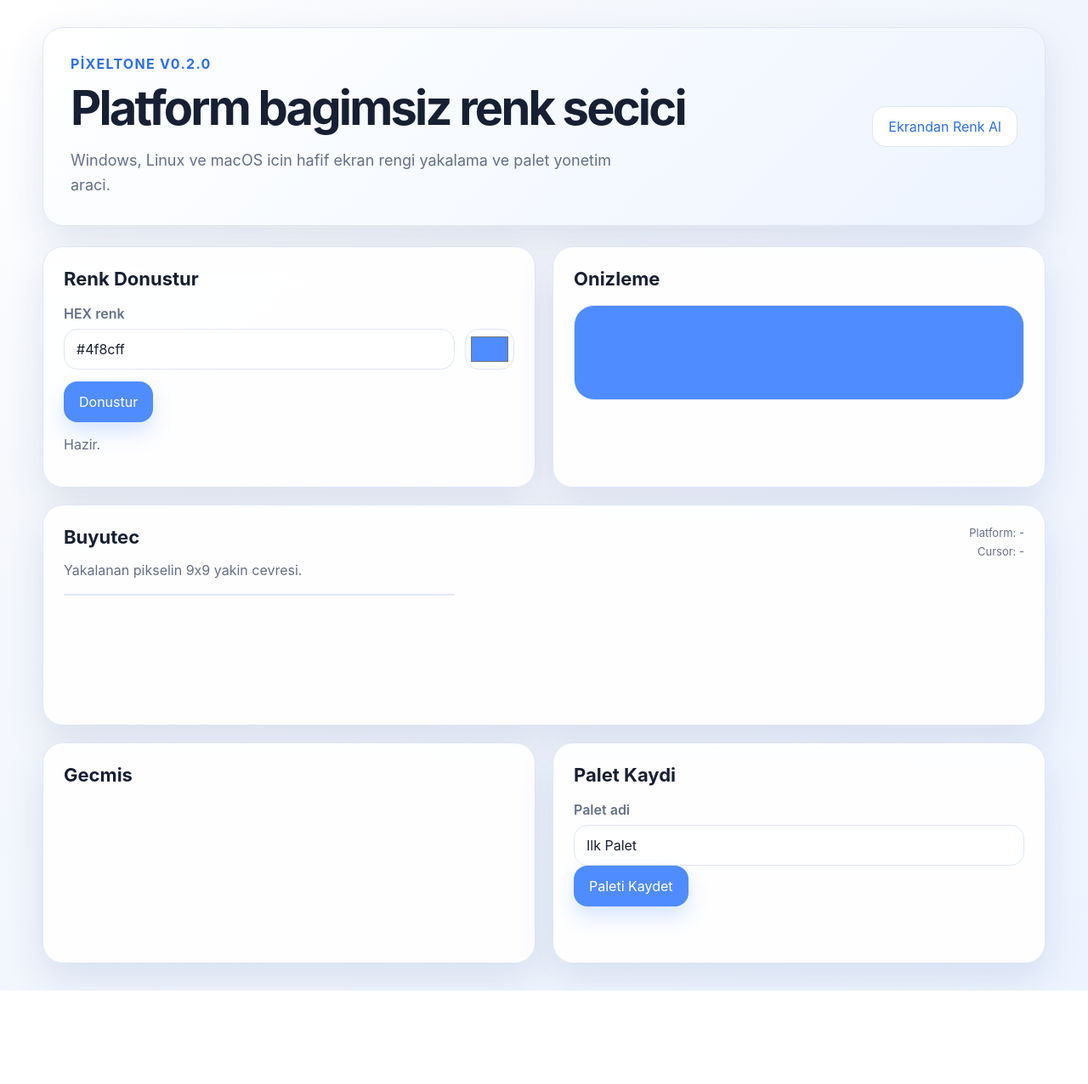
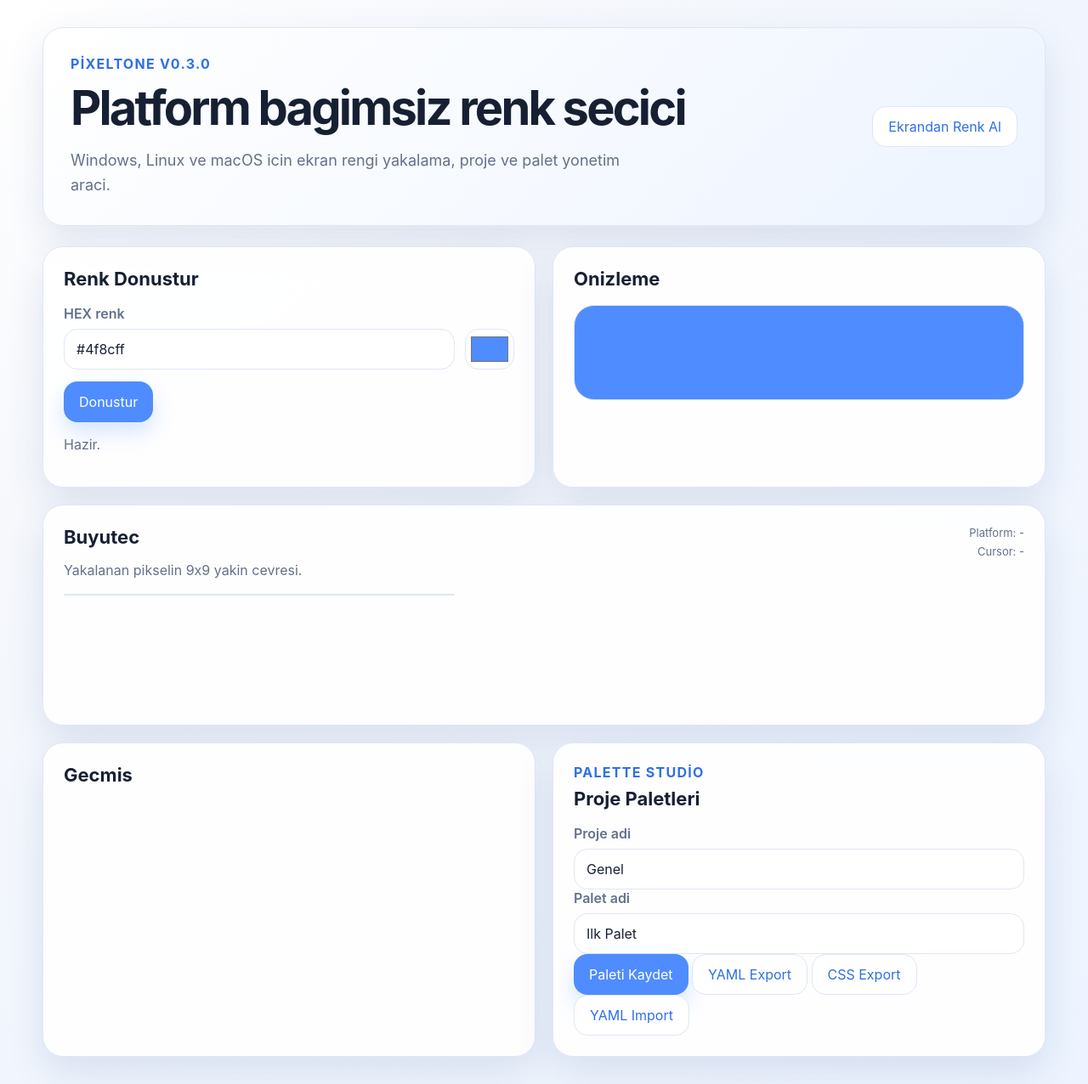
Before and after one commit to TurkuazLabs/PixelTone, a website built with Vite: page frontend/index.html in a window 1280 px wide. Shown: the whole page at 85% size. Before the commit the page ends 1166 px from the top, so only its background shows below. Built offline with nearby package versions, Linux system fonts and the light colour scheme.

Commit message:
feat: add Palette Studio controls

```diff
--- a/frontend/index.html
+++ b/frontend/index.html
@@ -2,8 +2,8 @@
 # 📄 Dosya Yolu: pixeltone/frontend/index.html
 # 📌 Amac: PixelTone ana arayuz sayfasi
 # 📌 View - HTML
-# Version: 0.2.0
-# Aciklama: Renk donusumu, ekran yakalama buyuteci, gecmis ve palet bolumlerini gosterir
+# Version: 0.3.0
+# Aciklama: Capture, renk donusumu ve proje bazli Palette Studio kontrollerini gosterir
 
 Bagimli Oldugu Katman: View
 -->
@@ -19,9 +19,9 @@ Bagimli Oldugu Katman: View
     <main class="pt-shell">
       <section class="pt-hero">
         <div>
-          <p class="pt-eyebrow">PixelTone v0.2.0</p>
+          <p class="pt-eyebrow">PixelTone v0.3.0</p>
           <h1>Platform bagimsiz renk secici</h1>
-          <p class="pt-lead">Windows, Linux ve macOS icin hafif ekran rengi yakalama ve palet yonetim araci.</p>
+          <p class="pt-lead">Windows, Linux ve macOS icin ekran rengi yakalama, proje ve palet yonetim araci.</p>
         </div>
         <button id="capture-button" class="pt-button pt-button-secondary" type="button">Ekrandan Renk Al</button>
       </section>
@@ -64,10 +64,27 @@ Bagimli Oldugu Katman: View
         </article>
 
         <article class="pt-card pt-palette-card">
-          <h2>Palet Kaydi</h2>
-          <label class="pt-label" for="palette-name-input">Palet adi</label>
+          <div class="pt-card-heading">
+            <div>
+              <p class="pt-eyebrow">Palette Studio</p>
+              <h2>Proje Paletleri</h2>
+            </div>
+          </div>
+
+          <label class="pt-label" for="project-name-input">Proje adi</label>
+          <input id="project-name-input" class="pt-input" type="text" value="Genel" />
+
+          <label class="pt-label pt-label-spaced" for="palette-name-input">Palet adi</label>
           <input id="palette-name-input" class="pt-input" type="text" value="Ilk Palet" />
-          <button id="save-palette-button" class="pt-button" type="button">Paleti Kaydet</button>
+
+          <div class="pt-action-grid">
+            <button id="save-palette-button" class="pt-button" type="button">Paleti Kaydet</button>
+            <button id="export-yaml-button" class="pt-button pt-button-secondary" type="button">YAML Export</button>
+            <button id="export-css-button" class="pt-button pt-button-secondary" type="button">CSS Export</button>
+            <button id="import-yaml-button" class="pt-button pt-button-secondary" type="button">YAML Import</button>
+          </div>
+
+          <input id="import-yaml-input" type="file" accept=".yml,.yaml,text/yaml,application/yaml" hidden />
           <div id="palette-list" class="pt-palette-list"></div>
         </article>
       </section>
```
